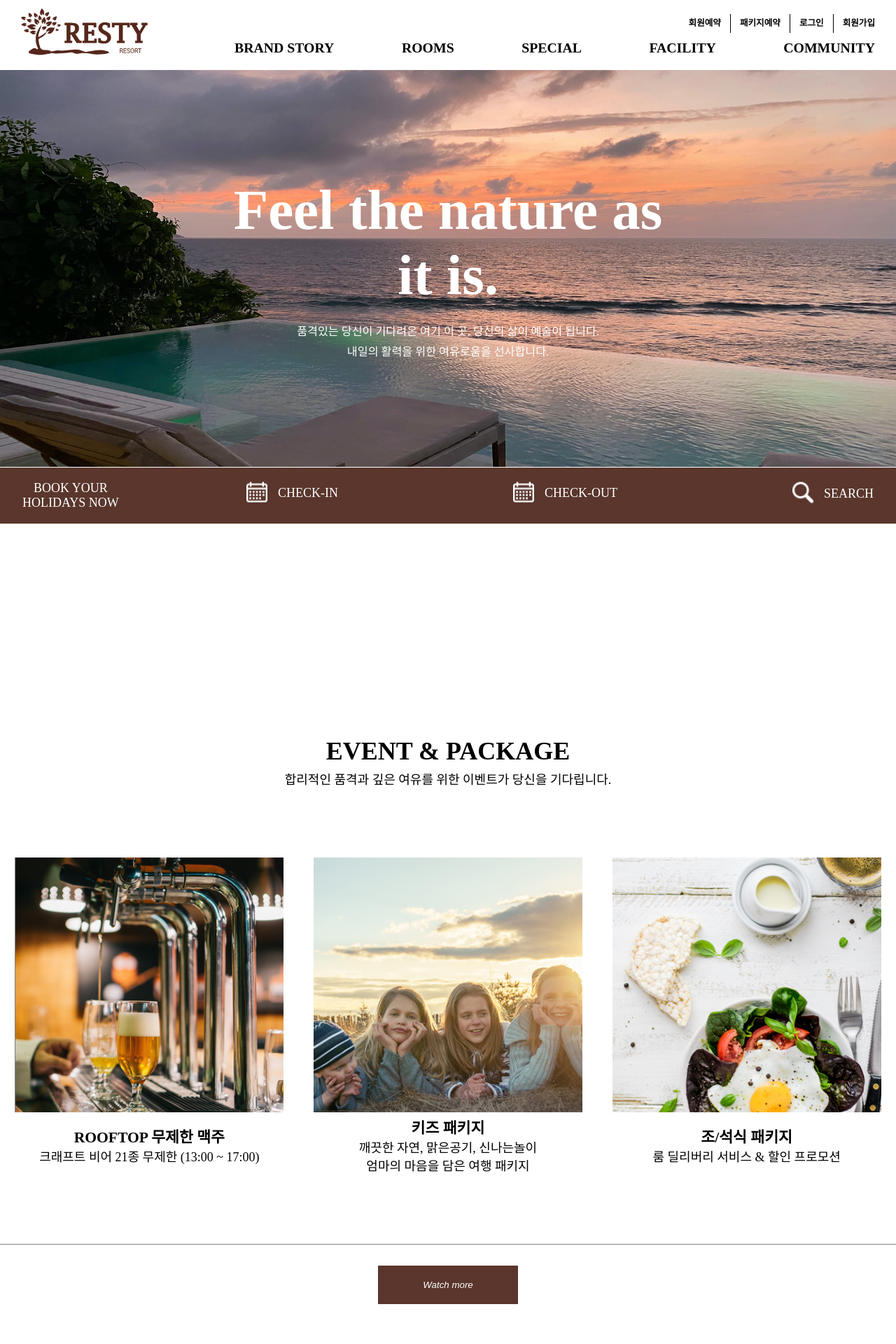
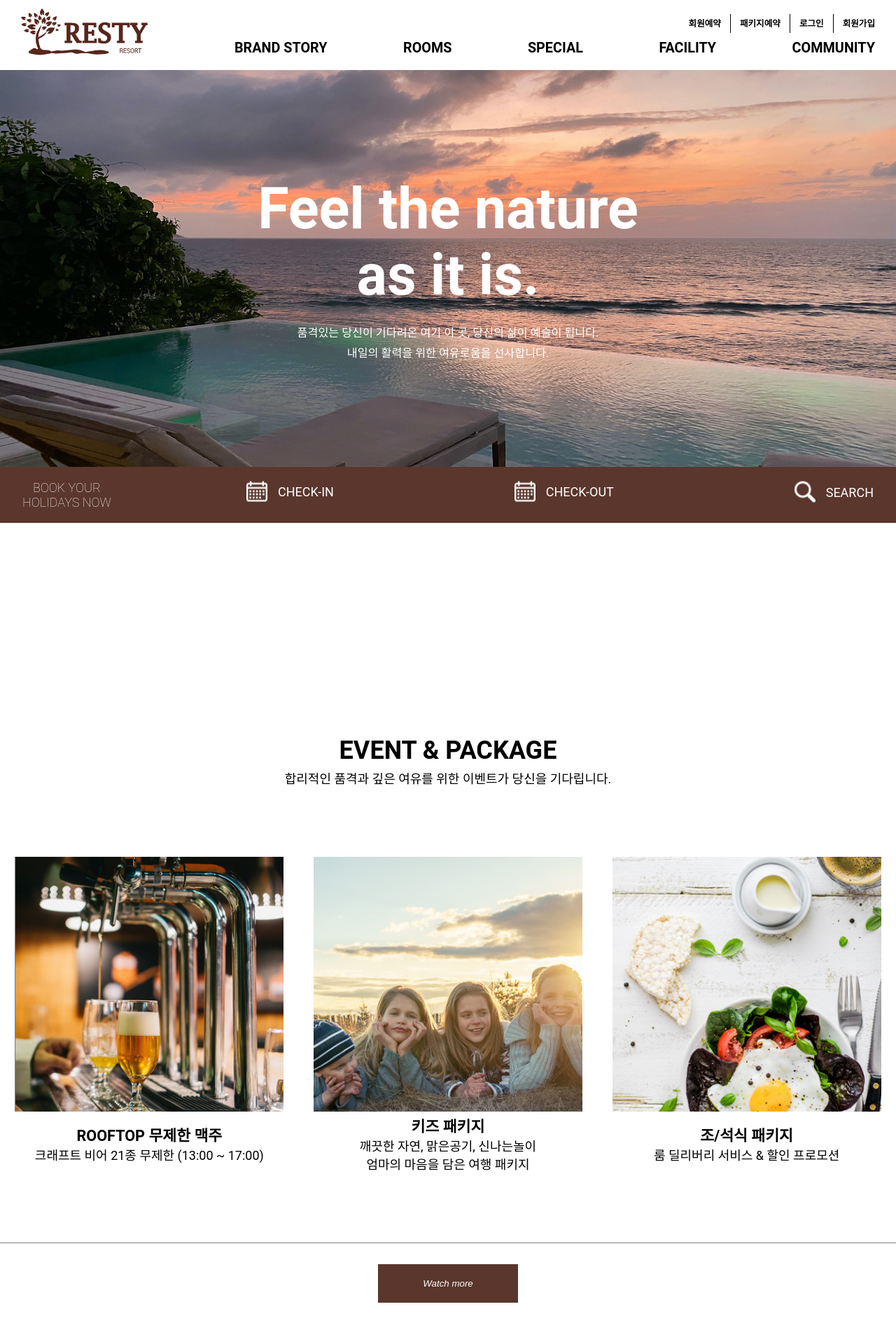
Before and after one commit to jangjiheee/portfolio1, a PHP site: page /resty.html in a window 1280 px wide. Shown: the top 1920 px of the page at 70% size. Run offline with PHP 8.4, Linux system fonts and the light colour scheme; style sheets or scripts are compiled from the project's sources.

Commit message:
font-family 수정

```diff
--- a/scss/common.scss
+++ b/scss/common.scss
@@ -15,6 +15,7 @@ a {
 
 body, html {
     font-size: 18px;
+    font-family: $font-sans, $font-en;
 }
 
 h1 {
--- a/scss/style.scss
+++ b/scss/style.scss
@@ -5,6 +5,8 @@ $white : #fff;
 $line-color : #828181;
 $mem-color: #b28c82;
 
+$font-sans: 'Noto sans kr';
+$font-en: 'Roboto', sans-serif;
 
 //중단점
 $break-mobile: 320px;
```
